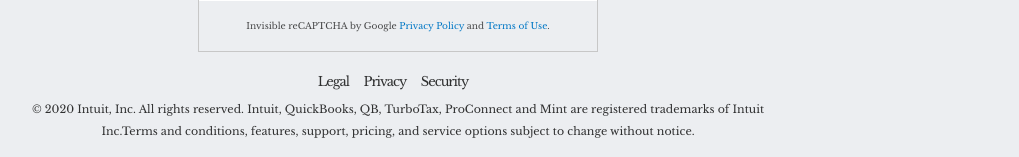
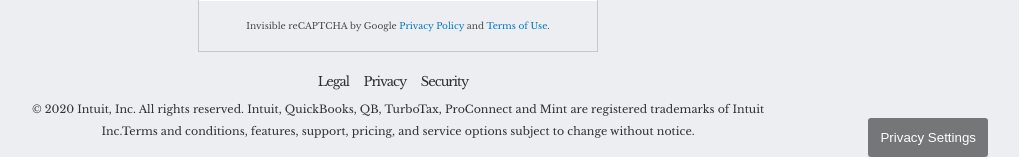
Before and after one commit to keddo/MintClone, a PHP site: page / in a window 1280 px wide. Shown: the part 799-956 px from the top of the page, without its empty margins (242-1261 px from the left). Run offline with PHP 8.4, Linux system fonts and the light colour scheme; some libraries are stand-ins or nearby versions.

Commit message:
added privacy setting button and styled

```diff
--- a/assets/css/main.css
+++ b/assets/css/main.css
@@ -8,7 +8,8 @@
   .container {
   	display: grid;
   	grid-template-columns: 1fr 400px 1fr;
-  	grid-template-rows: auto auto auto;
+    grid-template-rows: auto auto auto;
+    position: absolute;
   }
   #header {
   	display: flex;
@@ -175,7 +176,7 @@
   	grid-column: 1/4;
   	grid-row: 3/4;
   	text-align: center;
-  	margin: 0px 250px 15px 250px;
+    margin: 0px 250px 15px 250px;
   }
 
   #footer ul {
@@ -215,6 +216,17 @@
  	top: 42px;
  	left: 320px;
  }
+
+ .privacy-setting {
+   position: absolute;
+   bottom: 0;
+   right: 50px;
+   border: none;
+   padding: 12px;
+   background-color: rgba(0, 0, 0, 0.5);
+   border-radius: 3px;
+   color: #fff;
+ }
 /* end of footer */
 
 
--- a/index.html
+++ b/index.html
@@ -102,9 +102,12 @@
 				registered trademarks of Intuit Inc.Terms and conditions, features, support, pricing, and service
 				options subject to change without notice.
 			</p>
+
 		</footer>
 		<!-- end of footer -->
-
+		<button class="privacy-setting">
+			Privacy Settings
+		</button>
 	</div>
 	<!-- end of container -->
 </body>
```
